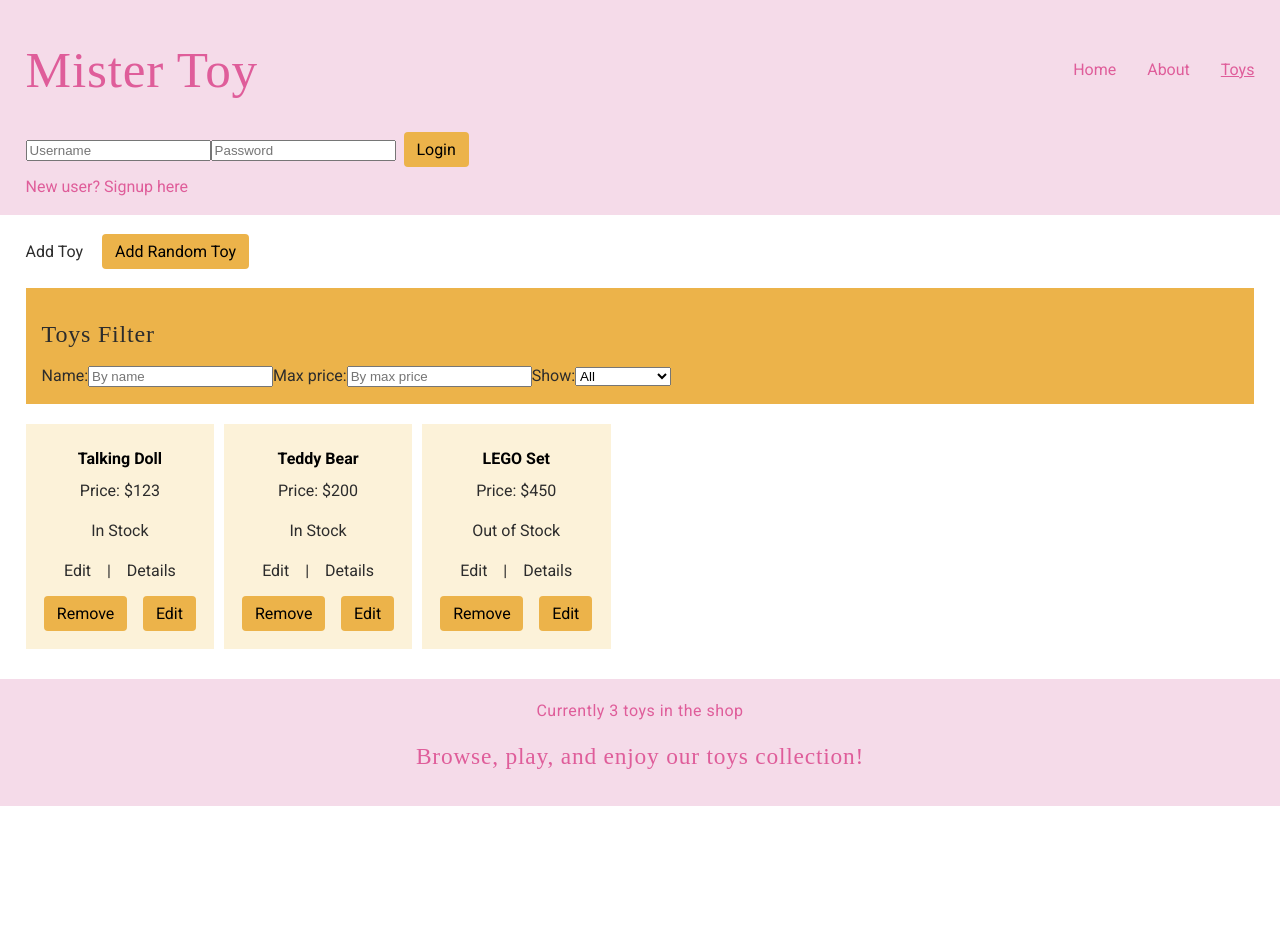
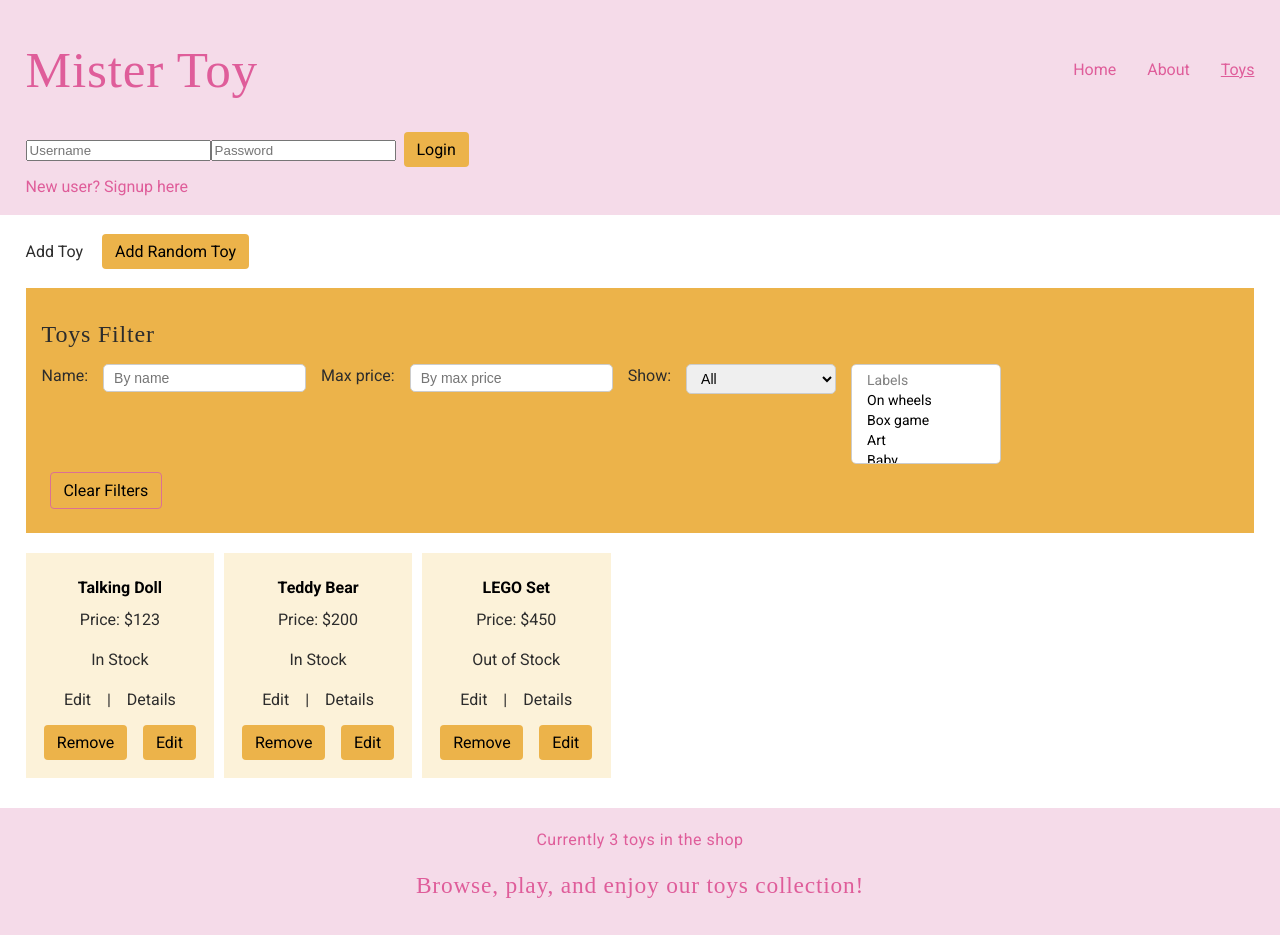
Before and after one commit to Michal-Om/mistertoy-frontend, a React (Vite) app: page /toy in a window 1280 px wide. Before the commit the page ends 806 px from the top, so only its background shows below. Built offline with nearby package versions, Linux system fonts and the light colour scheme; a web font is replaced by a local one.

Commit message:
Add multi-select labels filter and Clear Filters button

```diff
--- a/src/assets/style/cmps/ToyFilter.css
+++ b/src/assets/style/cmps/ToyFilter.css
@@ -2,3 +2,37 @@
     background-color: var(--clr2bg);
     padding: 1em;
 }
+
+.clear-btn {
+    border: 0.5px solid palevioletred;
+}
+
+.labels-select {
+    min-height: 100px;
+    padding: 5px;
+    border-radius: 5px;
+    border: 1px solid #ccc;
+    font-size: 12px;
+    font-family: Roboto;
+    background-color: #fff;
+}
+
+.labels-select option {
+    padding: 2px 5px;
+}
+
+.toy-filter-form {
+    display: flex;
+    flex-wrap: wrap;
+    gap: 15px;
+    align-items: flex-start;
+}
+
+.toy-filter-form input,
+.toy-filter-form select {
+    padding: 5px 10px;
+    border-radius: 5px;
+    border: 1px solid #ccc;
+    font-size: 14px;
+    min-width: 150px;
+}
--- a/src/cmps/ToyFilter.jsx
+++ b/src/cmps/ToyFilter.jsx
@@ -1,30 +1,32 @@
 import { useEffect, useRef, useState } from "react"
 import { utilService } from "../services/util.service.js"
+import { toyService } from '../services/toy.service-local.js'
 
-
-export function ToyFilter({ filterBy, onSetFilter }) {
-
+export function ToyFilter({ filterBy, onSetFilter, toyLabels }) {
 
     const [filterByToEdit, setFilterByToEdit] = useState({ ...filterBy })
-    onSetFilter = useRef(utilService.debounce(onSetFilter, 300))
+    const debounceOnSetFilter = useRef(utilService.debounce(onSetFilter, 300))
 
-
+    console.log('filterByToEdit:', filterByToEdit)
     useEffect(() => {
-        onSetFilter.current(filterByToEdit)
+        debounceOnSetFilter.current(filterByToEdit)
     }, [filterByToEdit])
-
 
     function handleChange({ target }) {
         let { value, name: field, type } = target
-        value = type === 'number' ? +value : value
+        if (type === 'select-multiple') {
+            value = [...target.selectedOptions].map(option => option.value)// we use spread to convert selectedOptions into a real array
+        } else {
+            value = type === 'number' ? +value : value
+        }
         setFilterByToEdit((prevFilter) => ({ ...prevFilter, [field]: value }))
     }
 
-    const { txt, maxPrice, stock } = filterByToEdit
+    const { txt, maxPrice, stock, labels } = filterByToEdit
     return (
         <section className="toy-filter full main-layout">
             <h2>Toys Filter</h2>
-            <form >
+            <form className="toy-filter-form">
                 <label htmlFor="txt">Name:</label>
                 <input type="text"
                     id="txt"
@@ -33,7 +35,6 @@ export function ToyFilter({ filterBy, onSetFilter }) {
                     value={txt}
                     onChange={handleChange}
                 />
-
 
                 <label htmlFor="maxPrice">Max price:</label>
                 <input type="number"
@@ -51,8 +52,32 @@ export function ToyFilter({ filterBy, onSetFilter }) {
                     <option value="out-of-stock">Out of Stock</option>
                 </select>
 
+                {toyLabels &&
+                    <select
+                        multiple
+                        name="labels"
+                        className="labels-select"
+                        value={labels || []}
+                        onChange={handleChange}
+                    >
+                        <option disabled value="">Labels</option>
+                        <>
+                            {toyLabels.map(label => (
+                                <option key={label} value={label}>
+                                    {label}
+                                </option>
+                            ))
 
+                            }
+                        </>
+                    </select>
+                }
             </form>
+            <button
+                type="button" className="clear-btn"
+                onClick={() => setFilterByToEdit(toyService.getDefaultFilter())}>
+                Clear Filters
+            </button>
         </section>
     )
 }
--- a/src/pages/ToyDetails.jsx
+++ b/src/pages/ToyDetails.jsx
@@ -34,7 +34,7 @@ export function ToyDetails() {
             </p>
             <div className="toy-labels">
                 {toy.labels.map(label => (
-                    <span key="label" className="toy-label">{label}</span>
+                    <span key={label} className="toy-label">{label}</span>
                 ))}
             </div>
             <p>Added on: {new Date(toy.createdAt).toLocaleDateString()}</p>
--- a/src/pages/ToyIndex.jsx
+++ b/src/pages/ToyIndex.jsx
@@ -1,5 +1,5 @@
 import { useDispatch, useSelector } from 'react-redux'
-import { useEffect } from 'react'
+import { useState, useEffect } from 'react'
 import { Link } from 'react-router-dom'
 
 
@@ -12,15 +12,18 @@ import { loadToys, removeToy, saveToy, setFilterBy } from '../store/actions/toy.
 
 export function ToyIndex() {
 
-    const dispatch = useDispatch()
     const toys = useSelector(storeState => storeState.toyModule.toys)
     const filterBy = useSelector(storeState => storeState.toyModule.filterBy)
     const isLoading = useSelector(storeState => storeState.toyModule.isLoading)
 
+    const [toyLabels, setToyLabels] = useState()
 
     useEffect(() => {
         loadToys()
+            .then(() => toyService.getToyLabels())
+            .then(labels => setToyLabels(labels))
             .catch(err => {
+                console.log('err:', err)
                 showErrorMsg('Cannot load toys!')
             })
     }, [filterBy])
@@ -28,7 +31,6 @@ export function ToyIndex() {
     function onSetFilter(filterBy) {
         setFilterBy(filterBy)
     }
-
 
     function onRemoveToy(toyId) {
         removeToy(toyId)
@@ -39,7 +41,6 @@ export function ToyIndex() {
                 showErrorMsg('Cannot remove toy')
             })
     }
-
 
     function onAddToy() {
         const toyToSave = toyService.getRandomToy()
@@ -66,13 +67,16 @@ export function ToyIndex() {
             })
     }
 
-
     return (
         <div>
             <main>
                 <Link to="/toy/edit">Add Toy</Link>
                 <button className='add-btn' onClick={onAddToy}>Add Random Toy</button>
-                <ToyFilter filterBy={filterBy} onSetFilter={onSetFilter} />
+                <ToyFilter
+                    filterBy={filterBy}
+                    onSetFilter={onSetFilter}
+                    toyLabels={toyLabels}
+                />
                 {!isLoading
                     ? <ToyList
                         toys={toys}
--- a/src/services/toy.service-local.js
+++ b/src/services/toy.service-local.js
@@ -4,6 +4,22 @@ import { utilService } from './util.service.js'
 import { userService } from './user.service-local.js'
 
 const STORAGE_KEY = 'toyDB'
+
+const labels = [
+    'On wheels',
+    'Box game',
+    'Art',
+    'Baby',
+    'Doll',
+    'Puzzle',
+    'Outdoor',
+    'Battery Powered',
+    'Stuffed',
+    'Plastic',
+    'Building',
+]
+
+_createToys()
 
 export const toyService = {
     query,
@@ -12,28 +28,40 @@ export const toyService = {
     remove,
     getEmptyToy,
     getRandomToy,
-    getDefaultFilter
+    getDefaultFilter,
+    getToyLabels,
 }
 
 function query(filterBy = {}) {
     return storageService.query(STORAGE_KEY)
         .then(toys => {
+            let toysToShow = toys
+
             if (filterBy.txt) {
                 const regExp = new RegExp(filterBy.txt, 'i')
-                toys = toys.filter(toy => regExp.test(toy.name))
+                toysToShow = toysToShow.filter(toy => regExp.test(toy.name))
             }
 
             if (filterBy.maxPrice) {
-                toys = toys.filter(toy => toy.price <= filterBy.maxPrice)
+                toysToShow = toysToShow.filter(toy => toy.price <= filterBy.maxPrice)
             }
 
 
             if (filterBy.stock && filterBy.stock !== 'all') {
-                toys = toys.filter(toy =>
+                toysToShow = toysToShow.filter(toy =>
                     filterBy.stock === 'in-stock' ? toy.inStock : !toy.inStock
                 )
             }
-            return toys
+            console.log('filterBy.labels:', filterBy.labels);
+            console.log('toys:', toys);
+
+            if (filterBy.labels?.length) { //optional chining: check length only if filterBy.labels exists. if it's undefined or null falsy but no error
+                toysToShow = toysToShow.filter(toy =>
+                    filterBy.labels.every(label => toy.labels.includes(label))
+                )
+            }
+            console.log('toys:', toys);
+            return toysToShow
         })
 }
 
@@ -76,17 +104,23 @@ function getRandomToy() {
 }
 
 function getDefaultFilter() {
-    return { txt: '', maxPrice: '' }
+    return { txt: '', maxPrice: '', stock: 'all', labels: [] }
+}
+
+function getToyLabels() {
+    return Promise.resolve(labels)
 }
 
 //  test data:
-export const toys = _createToys()
-if (!localStorage.getItem(STORAGE_KEY)) {
-    localStorage.setItem(STORAGE_KEY, JSON.stringify(toys))
-}
+// export const toys = _createToys()
+// if (!localStorage.getItem(STORAGE_KEY)) {
+//     localStorage.setItem(STORAGE_KEY, JSON.stringify(toys))
+// }
 
 function _createToys() {
-    return [
+    let toys = utilService.loadFromStorage(STORAGE_KEY)
+    if (!toys || !toys.length) {
+        toys = [
             {
                 _id: 't101',
                 name: 'Talking Doll',
@@ -113,3 +147,5 @@ function _createToys() {
             }
         ]
     }
+    localStorage.setItem(STORAGE_KEY, JSON.stringify(toys))
+}
```
Lines whose indentation alone changed are shown as unchanged.
